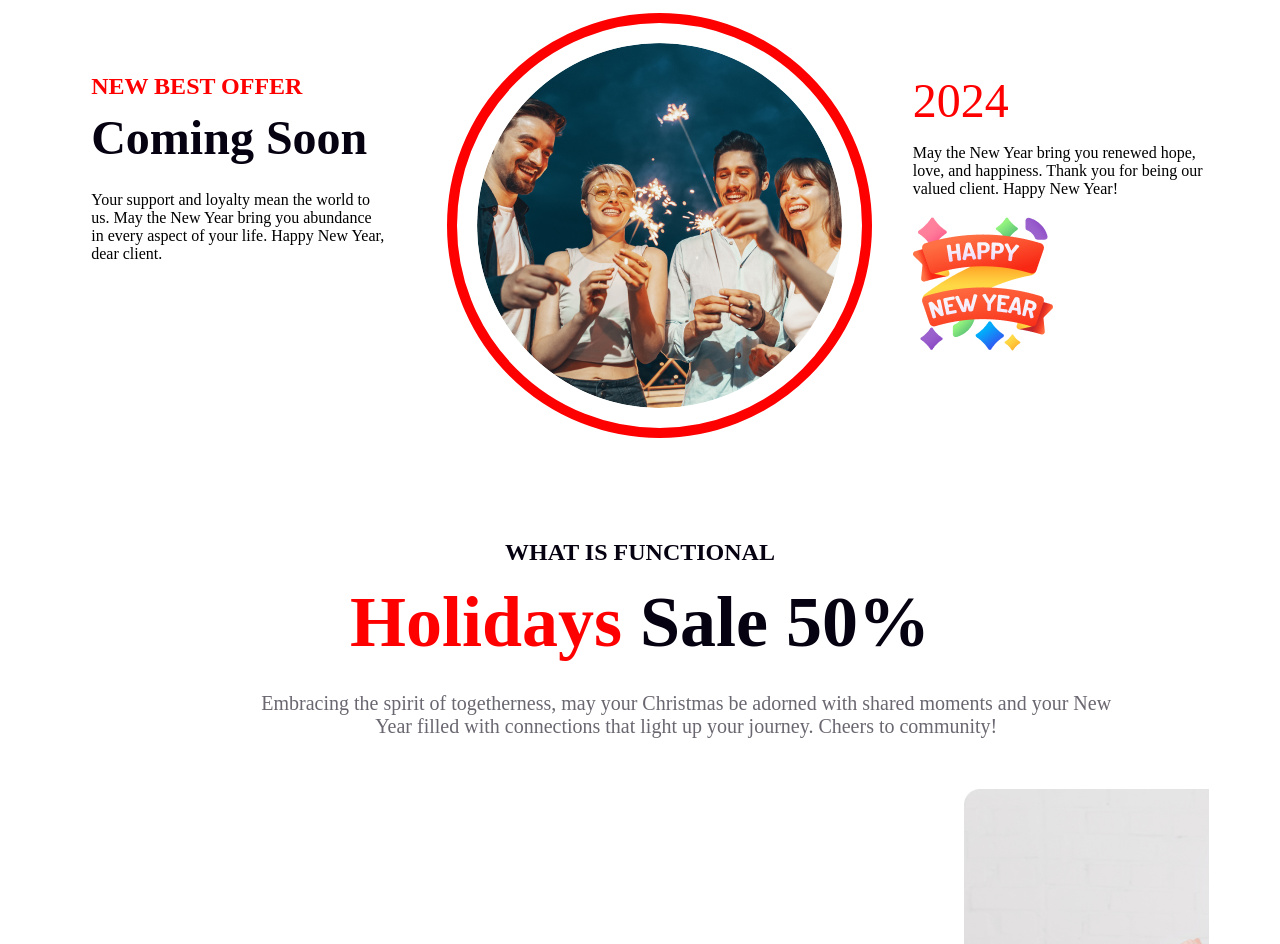
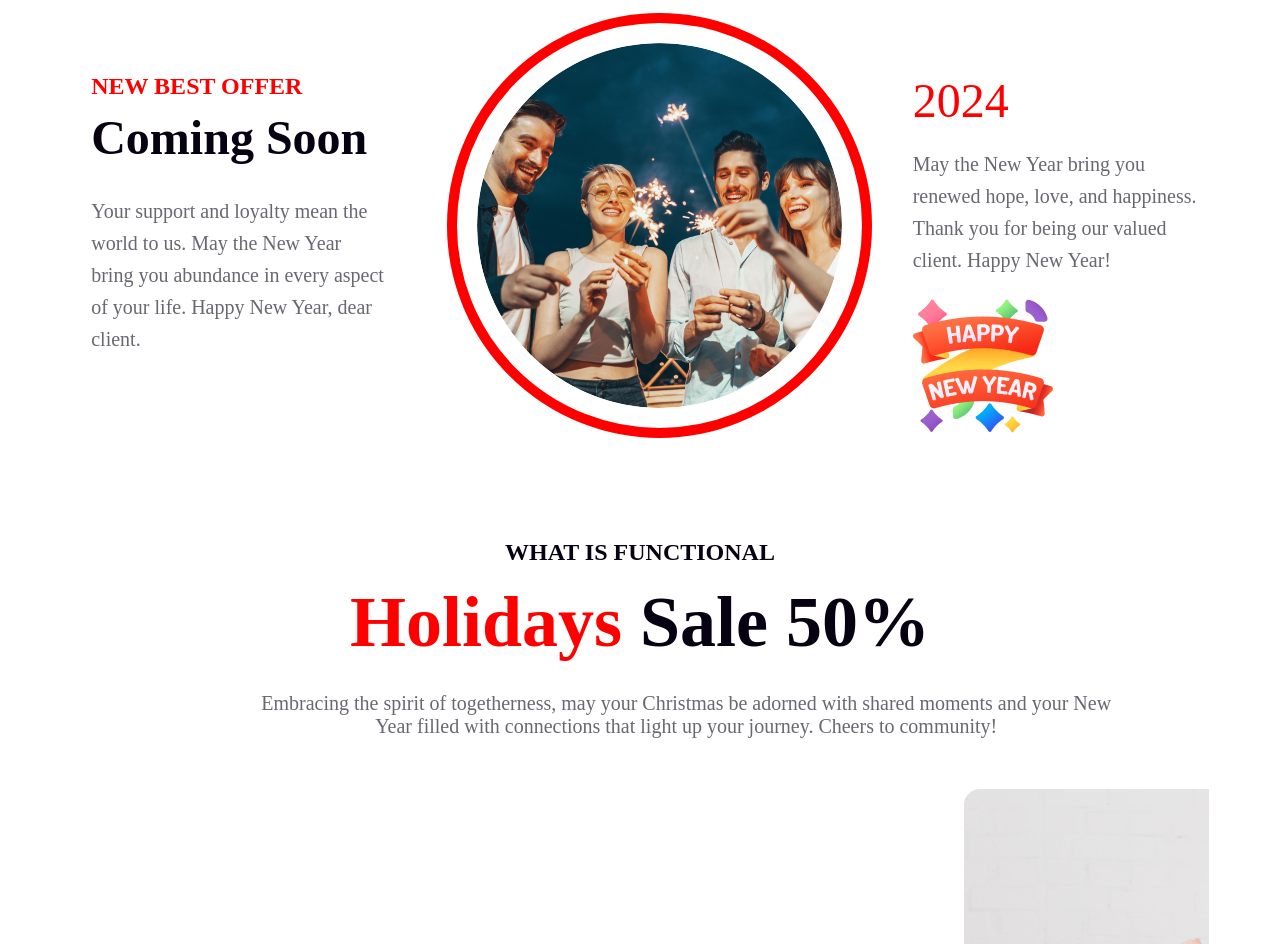
Before and after one commit to coder96abdullah/assignment-01, a plain HTML site: page index.html in a window 1280 px wide. Shown: the part 2991-3935 px from the top of the page. Drawn offline with Linux system fonts and the light colour scheme.

Commit message:
some paragraph massage changes added

```diff
--- a/blog.css
+++ b/blog.css
@@ -193,7 +193,11 @@ text-transform: capitalize;
     margin: 0px;
     padding: 0px;
 }
-
+.offer-left-msg,.offer-right-msg{
+    color: rgba(7, 2, 17, 0.60);
+    font-size: 20px;
+    line-height: 32px;
+}
 .offer-column-middle {
     width: 33%;
     padding-left: 50px;
--- a/index.html
+++ b/index.html
@@ -65,7 +65,7 @@
         </div>
         <div class="offer-column-right">
             <span class="offer-right-title">2024</span>
-            <p class="offer-middle-msg">May the New Year bring you renewed hope, love, and happiness. Thank you for
+            <p class="offer-right-msg">May the New Year bring you renewed hope, love, and happiness. Thank you for
                 being our valued client. Happy New Year!</p>
             <img src="images/Group 96.png" alt="">
         </div>
```
